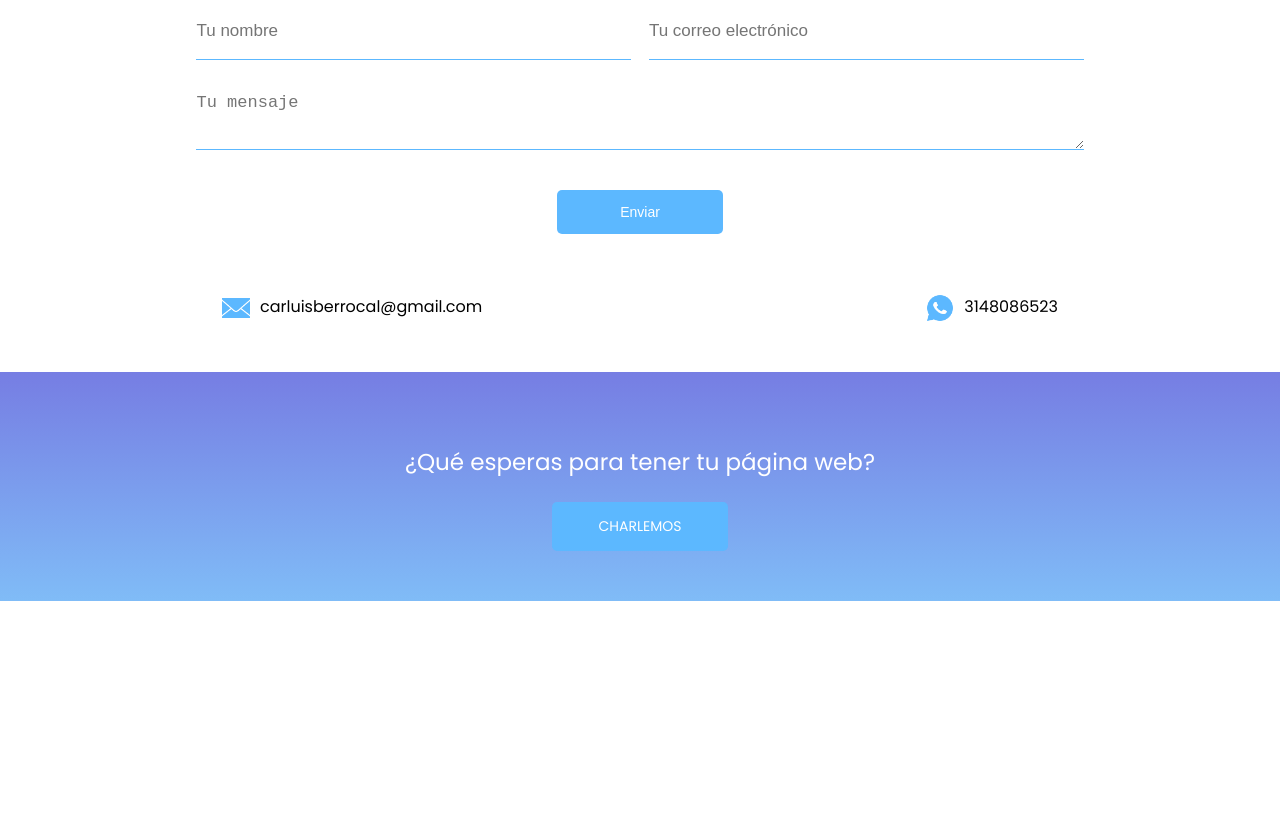
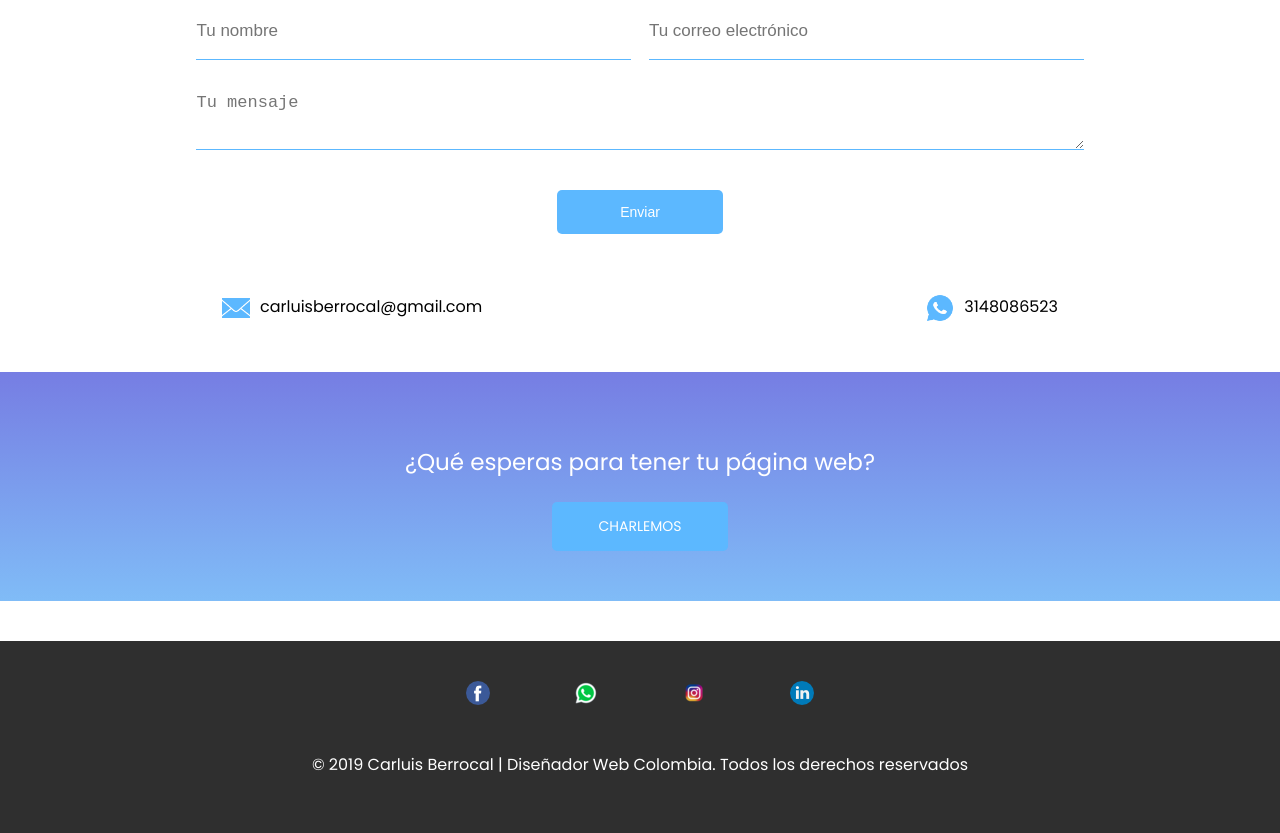
Before and after one commit to carluis-berrocal/mi-pagina-web, a plain HTML site: page index.html in a window 1280 px wide. Shown: the part 4739-5572 px from the top of the page. Before the commit the page ends 5340 px from the top, so only its background shows below. Drawn offline with nearby package versions, Linux system fonts and the light colour scheme; some packages are replaced by stand-ins of ours; animation ran at ten frames a second; a script that the page names is missing.

Commit message:
creacion de footer

```diff
--- a/index.html
+++ b/index.html
@@ -243,6 +243,22 @@
         </div>
     </section>
 
+    <!-- Footer -->
+
+    <footer>
+        <div class="contenedor">
+            <div class="redes">
+                <a href="https://www.facebook.com/carluis.berrocal" target="_blank"><img loading="lazy" src="imagenes/facebook.png" alt=""></a>
+                <a href="https://api.whatsapp.com/send?phone=573148086523" target="_blank"><img loading="lazy" src="imagenes/whatsapp2.png" alt=""></a>
+                <a href="https://www.instagram.com/carluisberrocal/?hl=es-la" target="_blank"><img loading="lazy" src="imagenes/instagram.png" alt=""></a>
+                <a href="https://www.linkedin.com/in/carluis-berrocal-237910140" target="_blnk"><img loading="lazy" src="imagenes/linkedin.png" alt=""></a>
+            </div>
+            <div class="parrafo">
+                <p>© 2019 Carluis Berrocal | Diseñador Web Colombia. Todos los derechos reservados</p>
+            </div>
+        </div>
+    </footer>
+
     <!-- scripts -->
     <script src="https://code.jquery.com/jquery-3.6.0.min.js"></script>
     <script src="https://cdn.jsdelivr.net/npm/sweetalert2@11"></script>
```
